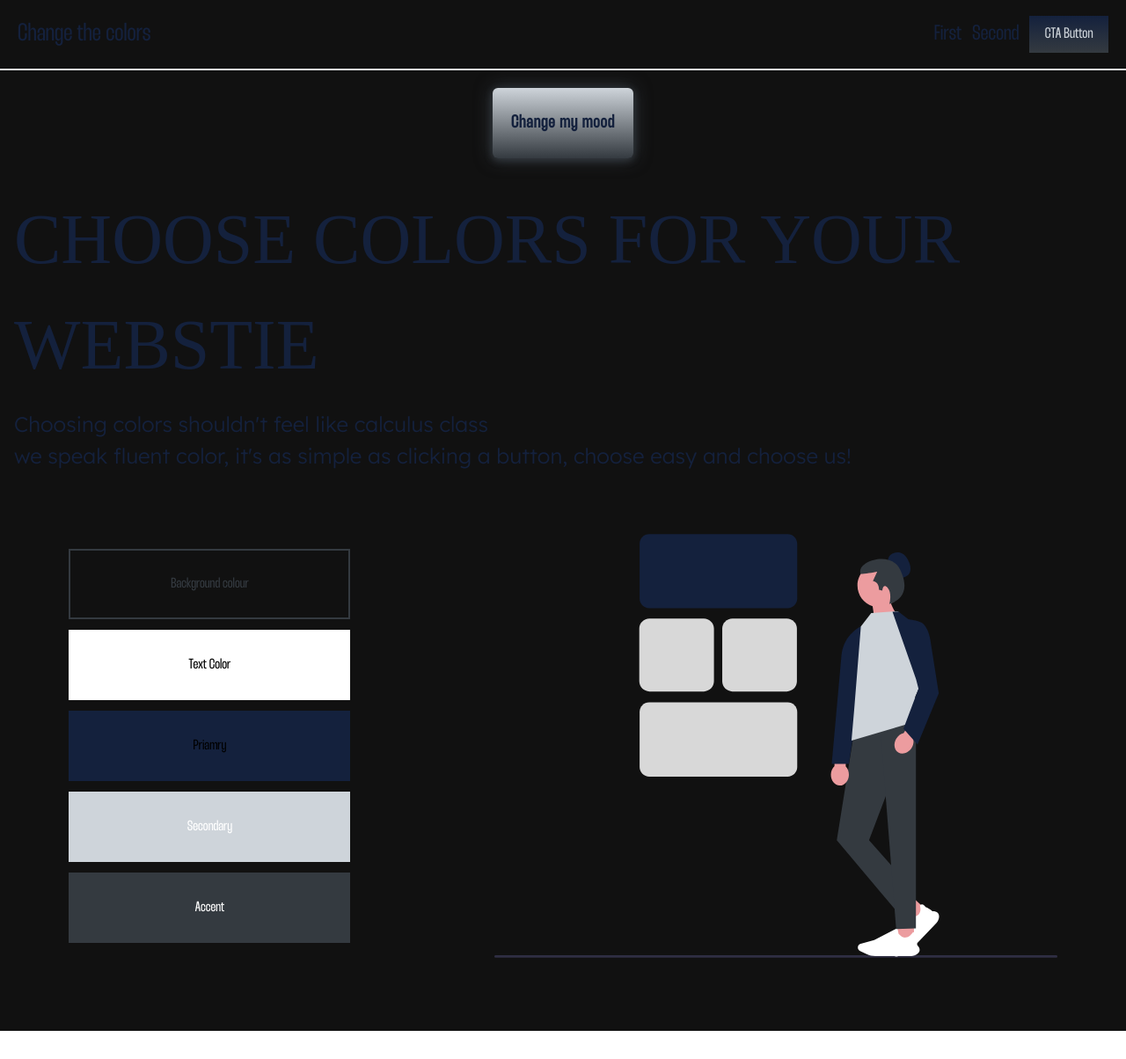
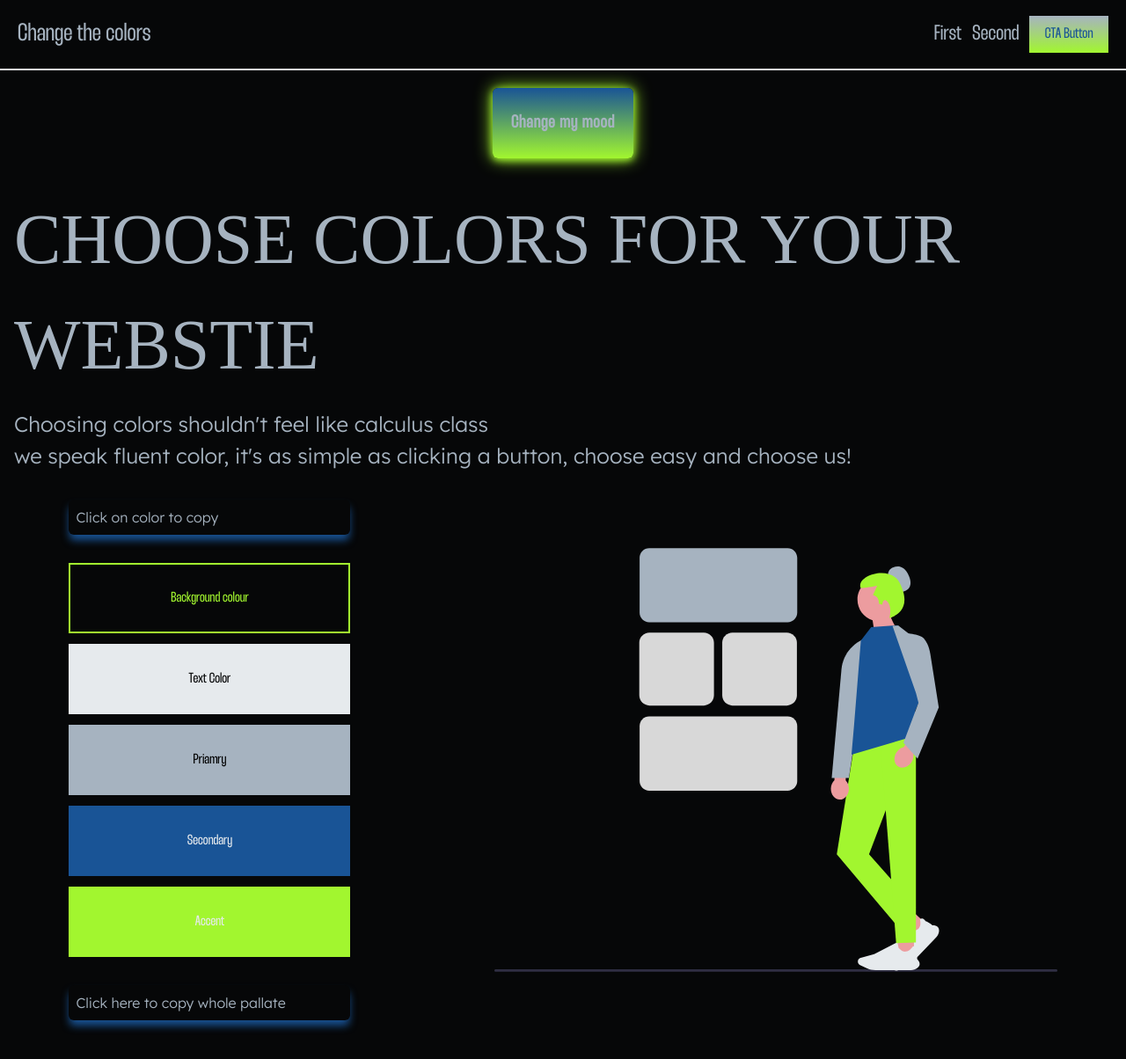
Before and after one commit to DjayNii/change_MY_Mood, a React (Vite) app: page / in a window 1280 px wide. Shown: the whole page at 88% size. Before the commit the page ends 1172 px from the top, so only its background shows below. Built offline with nearby package versions, Linux system fonts and the light colour scheme; a web font is replaced by a local one.

Commit message:
copied to clipboard feature

```diff
--- a/src/assets/colorsTheme.js
+++ b/src/assets/colorsTheme.js
@@ -41,4 +41,47 @@ export const colorsDS = {
     secondary: "#5D1F88",
     accent: "#8115EC",
   },
+  cameo: {
+    primary: "#c4f375",
+    secondary: "#567333",
+    accent: "#a2f62f",
+    bg: "#132103",
+    textColor: "#ecfcd9",
+  },
+  redCompilmentary: {
+    primary: "#392626",
+    secondary: "#86222c",
+    accent: "#ec9f3f",
+    bg: "#0a0108",
+    textColor: "#fbd8f2",
+  },
+
+  lightmode1: {
+    primary: "#dd304a",
+    secondary: "#ead47e",
+    accent: "#dfe564",
+    bg: "#fdf0f2",
+    textColor: "#170408",
+  },
+  lightmode2: {
+    primary: "#5cb5b6",
+    secondary: "#9ed5d6",
+    accent: "#72c6c7",
+    bg: "#f8fbfc",
+    textColor: "#060b0b",
+  },
+  lightmode3: {
+    primary: "#58a8b2",
+    secondary: "#89d2de",
+    accent: "#5ecbdb",
+    bg: "#f3f9fa",
+    textColor: "#070d0e",
+  },
+  darkmode1: {
+    primary: "#82bdea",
+    secondary: "#30357a",
+    accent: "#5d4cb9",
+    bg: "#02080d",
+    textColor: "#dbedf9",
+  },
 };
--- a/src/componets/Hero.jsx
+++ b/src/componets/Hero.jsx
@@ -2,6 +2,18 @@ import React from "react";
 import Illustarion from "./Illustarion";
 
 function Hero(props) {
+  function copyToclipboard(typeOfColor) {
+    navigator.clipboard.writeText(typeOfColor);
+    alert("Copied to clipboard");
+  }
+
+  function copyWholePallate() {
+    const pallate = `Background-Color: ${props.bg} , Text-Color : ${props.textColor} , Primary : ${props.primary} , Secondary : ${props.secondary} , Accent : ${props.accent}`;
+
+    navigator.clipboard.writeText(pallate);
+    alert("Pallet Copied to clipboard");
+  }
+
   return (
     <>
       <div className="p-4  flex flex-col  items-center">
@@ -25,9 +37,20 @@ function Hero(props) {
         </div>
         <div className="  w-[90%] mt-5 mb-7 flex flex-col items-center md:flex-row lg:flex-row justify-between ">
           <div className="flex flex-col gap-3 font-thunder  ">
+            <h1
+              className="font-lexend font-light p-2 mb-5 rounded-md"
+              style={{
+                borderColor: props.primary,
+                color: props.primary,
+                boxShadow: ` 0px 7px 10px -1px ${props.secondary}`,
+              }}
+            >
+              Click on color to copy
+            </h1>
             {/* background color */}
             <div
-              className="h-[10vh] w-[40vh] flex items-center p-2 justify-around border-2 "
+              className="h-[10vh] w-[40vh] flex items-center p-2 justify-around border-2  cursor-pointer"
+              onClick={() => copyToclipboard(props.bg)}
               style={{
                 backgroundColor: props.bg,
                 color: props.accent,
@@ -38,21 +61,24 @@ function Hero(props) {
             </div>
             {/* text color */}
             <div
-              className="h-[10vh] w-[40vh] flex items-center p-2 justify-around "
-              style={{ backgroundColor: props.textColor }}
+              onClick={() => copyToclipboard(props.textColor)}
+              className="h-[10vh] w-[40vh] flex items-center p-2 justify-around cursor-pointer"
+              style={{ backgroundColor: props.textColor, color: props.bg }}
             >
               <h1>Text Color</h1>
             </div>
             {/* primary color */}
             <div
-              className="h-[10vh] w-[40vh] flex items-center p-2 justify-around "
+              onClick={() => copyToclipboard(props.primary)}
+              className="h-[10vh] w-[40vh] flex items-center p-2 justify-around cursor-pointer "
               style={{ backgroundColor: props.primary }}
             >
               <h1>Priamry</h1>
             </div>
             {/* secondary color */}
             <div
-              className="h-[10vh] w-[40vh] flex items-center p-2 justify-around "
+              onClick={() => copyToclipboard(props.secondary)}
+              className="h-[10vh] w-[40vh] flex items-center p-2 justify-around cursor-pointer"
               style={{
                 backgroundColor: props.secondary,
                 color: props.textColor,
@@ -62,11 +88,23 @@ function Hero(props) {
             </div>
             {/* Accent color */}
             <div
-              className="h-[10vh] w-[40vh] flex items-center p-2 justify-around"
+              onClick={() => copyToclipboard(props.accent)}
+              className="h-[10vh] w-[40vh] flex items-center p-2 justify-around cursor-pointer"
               style={{ backgroundColor: props.accent, color: props.textColor }}
             >
               <h1>Accent</h1>
             </div>
+            <h1
+              className="font-lexend font-light p-2 mt-5 rounded-md cursor-pointer"
+              onClick={() => copyWholePallate()}
+              style={{
+                borderColor: props.primary,
+                color: props.primary,
+                boxShadow: ` 0px 7px 10px -1px ${props.secondary}`,
+              }}
+            >
+              Click here to copy whole pallate
+            </h1>
           </div>
           <div>
             <Illustarion
--- a/src/componets/Illustarion.jsx
+++ b/src/componets/Illustarion.jsx
@@ -5,43 +5,43 @@ function Illustarion(props) {
     <svg
       xmlns="http://www.w3.org/2000/svg"
       viewBox="0 0 678.62 510.81641"
-      xmlns:xlink="http://www.w3.org/1999/xlink"
+      xmlnsXlink="http://www.w3.org/1999/xlink"
       className="w-[90vw] h-[70vh] md:w-[50vw] h-[50vh]  min-[1022]: w-[30vw] "
     >
       <path
         d="m353.43203,89.5h-166.78833c-6.39966,0-11.60596-5.20703-11.60596-11.60645V11.60547c0-6.39941,5.2063-11.60547,11.60596-11.60547h166.78833c6.39941,0,11.60571,5.20605,11.60571,11.60547v66.28809c0,6.39941-5.2063,11.60645-11.60571,11.60645Z"
         fill={props.primary}
-        stroke-width="0"
+        strokeWidth="0"
       />
       <path
         d="m353.43203,292.5h-166.78833c-6.39966,0-11.60596-5.20703-11.60596-11.60645v-66.28809c0-6.39941,5.2063-11.60547,11.60596-11.60547h166.78833c6.39941,0,11.60571,5.20605,11.60571,11.60547v66.28809c0,6.39941-5.2063,11.60645-11.60571,11.60645Z"
         fill="#d8d8d8"
-        stroke-width="0"
+        strokeWidth="0"
       />
       <path
         d="m352.44155,189.81641h-65.57031c-6.73535,0-12.21484-5.47949-12.21484-12.21484v-63.57031c0-6.73535,5.47949-12.21484,12.21484-12.21484h65.57031c6.73535,0,12.21484,5.47949,12.21484,12.21484v63.57031c0,6.73535-5.47949,12.21484-12.21484,12.21484Z"
         fill="#d8d8d8"
-        stroke-width="0"
+        strokeWidth="0"
       />
       <path
         d="m252.44155,189.81641h-65.57031c-6.73535,0-12.21484-5.47949-12.21484-12.21484v-63.57031c0-6.73535,5.47949-12.21484,12.21484-12.21484h65.57031c6.73535,0,12.21484,5.47949,12.21484,12.21484v63.57031c0,6.73535-5.47949,12.21484-12.21484,12.21484Z"
         fill="#d8d8d8"
-        stroke-width="0"
+        strokeWidth="0"
       />
       <path
         d="m678.62,509.31641c0,.83002-.66998,1.5-1.5,1.5H1.5c-.83,0-1.5-.66998-1.5-1.5s.67-1.5,1.5-1.5h675.62c.83002,0,1.5.66998,1.5,1.5Z"
         fill="#2f2e43"
-        stroke-width="0"
+        strokeWidth="0"
       />
       <polygon
         points="521.68062 454.1794 507.86369 468.68747 493.13827 455.07449 506.95519 440.56641 521.68062 454.1794"
         fill="#ec9c9f"
-        stroke-width="0"
+        strokeWidth="0"
       />
       <path
         d="m532.7171,469.03852l-29.36998,30.83913c-2.51029,2.63586-5.64561,4.71841-9.06708,6.0225l-8.18831,3.12104c-1.69302.64532-3.64239.27152-4.96618-.95226-1.55248-1.4352-1.9454-3.73444-.9555-5.59137l7.87618-14.77439,8.40469-29.96186.09142.0563c2.28636,1.40797,5.75424,3.52058,6.00144,3.61003,4.35229.15413,7.46798-.94048,9.26147-3.25263,3.12825-4.03295,1.1436-10.47122,1.12319-10.53582l-.0156-.04942.03968-.03397c.91186-.77861,1.87235-1.09015,2.85488-.92602,2.08576.34851,3.57774,2.69144,3.79609,3.05188,1.95729-.08245,7.96683,4.62411,8.45043,5.00551,2.95043-.00791,5.11335.69168,6.42839,2.07965,1.14975,1.21342,1.65035,2.93583,1.48814,5.11937-.1951,2.62712-1.35051,5.1743-3.25335,7.17233Z"
         fill={props.textColor}
-        stroke-width="0"
+        strokeWidth="0"
       />
       <rect
         x="485.53653"
@@ -49,65 +49,65 @@ function Illustarion(props) {
         width="20.19271"
         height="19.89466"
         fill="#ec9c9f"
-        stroke-width="0"
+        strokeWidth="0"
       />
       <path
         d="m502.28271,508.87456h-42.92269c-3.66865,0-7.35544-.82768-10.66185-2.3936l-7.91297-3.74756c-1.6361-.77484-2.69329-2.4312-2.69329-4.21969,0-2.09747,1.43298-3.95303,3.48476-4.51242l16.32485-4.45054,27.92779-14.46289.02089.1042c.52231,2.60611,1.33153,6.54329,1.43447,6.7821,2.86399,3.2325,5.8061,4.72207,8.74468,4.42857,5.12558-.51197,8.533-6.34331,8.56684-6.40218l.02591-.04502.05229.00526c1.20024.12238,2.08806.59931,2.63887,1.41755,1.16923,1.73705.45596,4.41216.33857,4.81568,1.40031,1.34986,2.0287,8.88807,2.0773,9.49651,2.0247,2.11441,2.98687,4.14713,2.85936,6.04168-.11142,1.65636-1.04376,3.19459-2.77094,4.57215-2.07801,1.65744-4.75395,2.57022-7.53486,2.57022Z"
         fill={props.textColor}
-        stroke-width="0"
+        strokeWidth="0"
       />
       <polygon
         points="508.12646 220.32345 436.57385 220.35831 412.72298 369.14934 484.27559 454.19271 508.12646 432.93187 451.57954 369.14934 508.12646 220.32345"
         fill={props.accent}
-        stroke-width="0"
+        strokeWidth="0"
       />
       <polygon
         points="465.83465 242.25667 508.12646 220.32345 508.12646 475.45355 484.27559 476.1085 465.83465 242.25667"
         fill={props.accent}
-        stroke-width="0"
+        strokeWidth="0"
       />
       <path
         d="m423.47218,279.98992l.50385-23.22496-13.56028-.29418-.50385,23.22496c-2.53,2.34865-4.20012,5.99798-4.28988,10.13548-.15706,7.23954,4.57252,13.21364,10.56385,13.34362,5.99133.12998,10.97555-5.63338,11.1326-12.87293.08976-4.1375-1.42063-7.85583-3.84629-10.31199Z"
         fill="#ec9c9f"
-        stroke-width="0"
+        strokeWidth="0"
       />
       <path
         d="m487.7749,53.17202s19.46513-.04207,12.19353-18.79784c-7.2716-18.75577-20.81174-10.35779-20.81174-10.35779,0,0-5.70536,3.01366-4.5291,9.73748"
         fill={props.primary}
-        stroke-width="0"
+        strokeWidth="0"
       />
       <path
         d="m489.72302,62.1686c0-14.38025-11.65746-26.03763-26.03754-26.03763s-26.03772,11.65737-26.03772,26.03763c0,11.6623,7.66783,21.53259,18.23664,24.84743l5.03369,33.26563,25.66039-21.3836s-5.54354-7.06083-8.51633-15.02245c7.02635-4.66298,11.66087-12.64233,11.66087-21.70702Z"
         fill="#ec9c9f"
-        stroke-width="0"
+        strokeWidth="0"
       />
       <path
         d="m476.19508,84.16406s3.45773-13.25664-2.19606-19.35213c-5.6409-6.0816-6.36957,3.38112-6.36957,3.38112l-4.07028-.88484s.70788-9.20238-7.25572-10.7951l5.1321-10.97207s-19.64839,3.81501-20.18995,1.912c-4.26122-14.97371,36.39041-27.76478,47.62013-4.92047,17.46591,35.53044-12.67063,41.6315-12.67063,41.6315Z"
         fill={props.accent}
-        stroke-width="0"
+        strokeWidth="0"
       />
       {/* sleeve */}
       <path
         d="m453.1968,107.36023h-.00003c-18.90326,3.69375-33.0921,19.43311-34.81262,38.61688l-11.76634,131.19472h20.64802l25.93097-169.81159Z"
         fill={props.primary}
-        stroke-width="0"
+        strokeWidth="0"
       />
       {/* main shirt */}
       <polyline
         points="433.67318 211.88789 430.45745 248.93102 517.74722 223.25756 507.11107 196.48381 526.91631 151.00511 486.48715 93.05645 454.21195 95.25703 441.74198 111.39463"
         fill={props.secondary}
-        stroke-width="0"
+        strokeWidth="0"
       />
       <path
         d="m504.85762,247.06728l12.17487-19.78447-11.55149-7.1085-12.17487,19.78447c-3.37019.74757-6.65594,3.05208-8.82488,6.57666-3.79508,6.16709-2.73415,13.7125,2.36964,16.85325,5.10379,3.14075,12.31767.68745,16.11275-5.47964,2.16894-3.52458,2.74533-7.49636,1.89399-10.84176Z"
         fill="#ec9c9f"
-        stroke-width="0"
+        strokeWidth="0"
       />
       {/* sleeve */}
       <path
         d="m479.8854,93.78997l7.03843-.29198,12.03331,9.09431c14.25886,2.43159,18.39403,3.11332,22.76287,12.53204,1.83579,3.95777,3.05281,8.17407,3.73324,12.48349l10.18023,64.47481-25.58831,61.6163-16.95628-19.07171,18.12649-48.17314-3.01123-11.52302"
         fill={props.primary}
-        stroke-width="0"
+        strokeWidth="0"
       />
     </svg>
   );
--- a/src/index.css
+++ b/src/index.css
@@ -10,3 +10,7 @@
 #root {
   height: 100%;
 }
+
+.swap-colors-on-hover:hover {
+  @apply bg-[var(--color)] text-[var(--backgroundColor)];
+}
```
Also changed, not shown: src/App.jsx (+5 -5 lines), 4 other files (tests, documents, lock files or other folders).
